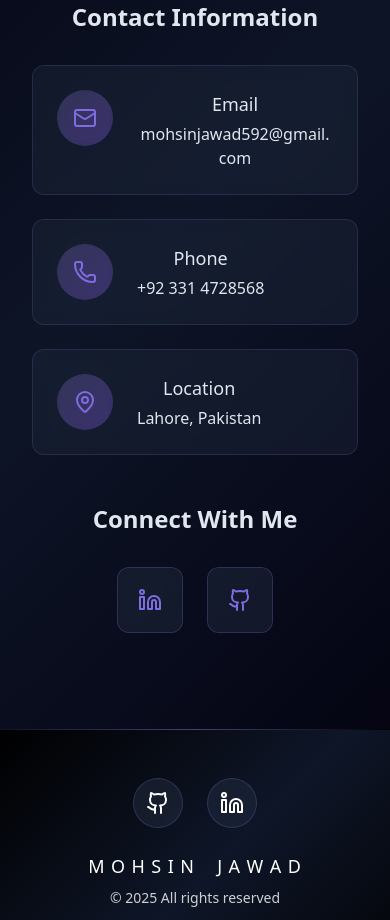
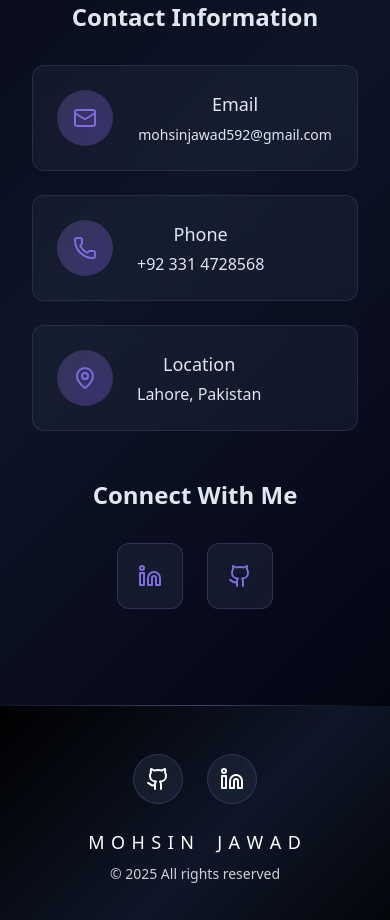
Before and after one commit to Mohsin-png01/Mohsin-Portfolio, a React (Vite) app: page / in a window 390 px wide. Shown: the part 5080-6000 px from the top of the page. Built offline with nearby package versions, Linux system fonts and the light colour scheme.

Commit message:
Update ContactSection.jsx

```diff
--- a/src/components/ContactSection.jsx
+++ b/src/components/ContactSection.jsx
@@ -24,7 +24,7 @@ export const ContactSection = () => {
                   <h4 className="font-medium text-lg mb-1">Email</h4>
                   <a
                     href="mailto:mohsinjawad592@gmail.com"
-                    className="text-muted-foreground hover:text-primary transition-colors break-all sm:break-normal"
+                    className="text-muted-foreground hover:text-primary transition-colors text-sm sm:text-base"
                   >
                     mohsinjawad592@gmail.com
                   </a>
```
